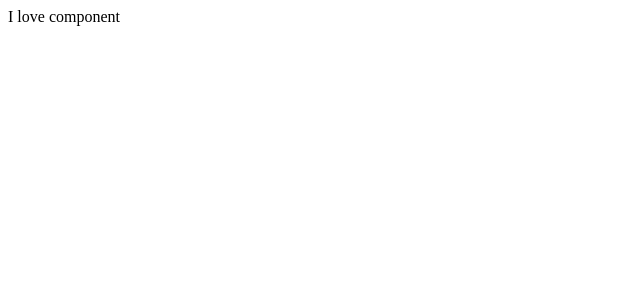
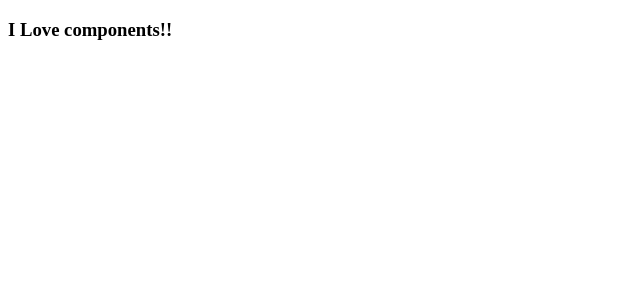
Before and after one commit to dovigod/react_tester, a React (Create React App) app: page / in a window 1280 px wide. Shown: the top 300 px of the page, without its empty margins (0-640 px from the left). Built offline with nearby package versions, Linux system fonts and the light colour scheme.

Commit message:
props magic

```diff
--- a/src/App.js
+++ b/src/App.js
@@ -1,14 +1,27 @@
-import ExComponent from './ExComponent';
+
+
+
+const Tester = (props) =>{
+  console.log(props)
+  return <h3> I Love components!!</h3>
+}
 
 function App() {
   return (
     <>
     <div className="App">
     </div>
-    <ExComponent></ExComponent>
+    <Tester name="jisang" potato = {true} someThing ={[1,2,3,4,5,false]}/>
     </>
 
   );
 }
 
 export default App;
+
+/* note
+how to send data to child component
+ name="jisang"
+ name => prop
+ 'jisnag' = value
+*/
--- a/src/ExComponent.js
+++ /dev/null
@@ -1,9 +0,0 @@
-const ExComponent = () =>{
-    return <span>
-        I love component
-    </span>
-
-}
-//must be capital letter
-
-export default  ExComponent;
```
